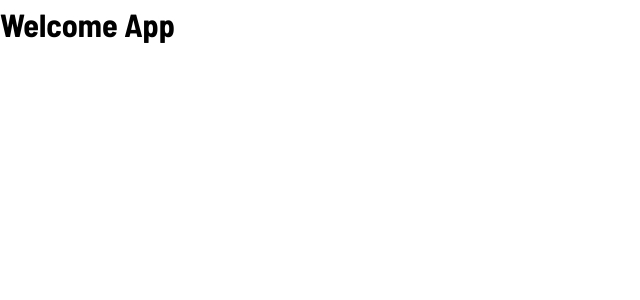
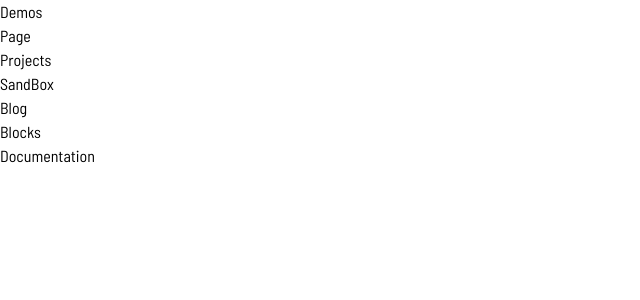
Before and after one commit to Hizmy-M/React-Projects, a React (Vite) app in the folder 06.SandBox-web/: page / in a window 1280 px wide. Shown: the top 300 px of the page, without its empty margins (0-640 px from the left). Built offline with nearby package versions, Linux system fonts and the light colour scheme.

Commit message:
added header to the list

```diff
--- a/06.SandBox-web/src/App.jsx
+++ b/06.SandBox-web/src/App.jsx
@@ -1,7 +1,9 @@
+import Header from "./Header"
+
 function App() {
     return (
         <>
-            <h1>Welcome App</h1>
+            <Header />
         </>
     )
 }
```
